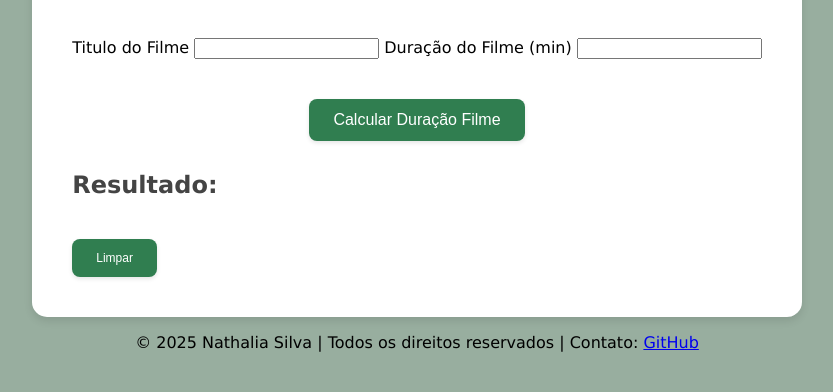
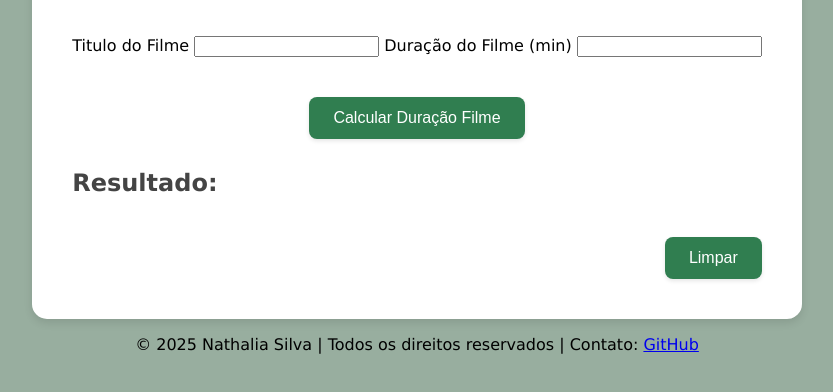
Before and after one commit to iiNATHALIASILVAii/exemplo, a plain HTML site: page index.html in a window 1280 px wide. Shown: the part 286-678 px from the top of the page, without its empty margins (223-1056 px from the left). Drawn offline with Linux system fonts and the light colour scheme.

Commit message:
ajuste otão limpar a direita

```diff
--- a/index.html
+++ b/index.html
@@ -26,7 +26,7 @@
 
         <!-- Botão para calcular o tempo de filme -->
         <div class="button-container">
-        <button onclick="calcularTempofilme()">Calcular Duração Filme</button>
+          <button onclick="calcularTempofilme()">Calcular Duração Filme</button>
         </div>
 
         <!-- Exibição do resultado -->
@@ -34,13 +34,17 @@
         <p id="resultadoTexto"></p>
 
         <!-- Botão pra limpar os campos -->
-        <button id="limpar">Limpar</button>
+        <div class="button-limpar">
+          <button id="limpar">Limpar</button>
+        </div>
       </div>
     </main>
     <footer class="footer-container">
       <p>
         &copy; 2025 Nathalia Silva | Todos os direitos reservados | Contato:
-        <a href="https://github.com/iiNATHALIASILVAii" target="_blank">GitHub</a>
+        <a href="https://github.com/iiNATHALIASILVAii" target="_blank"
+          >GitHub</a
+        >
       </p>
     </footer>
   </body>
--- a/styles.css
+++ b/styles.css
@@ -48,8 +48,10 @@ button:hover {
   background-color: #0c9648;
 }
 
-#limpar {
-  margin-left: auto;
+.button-limpar {
+  display: flex;
+  justify-content: flex-end;
+  margin-top: 20px;
   font-size: 12px;
 }
 
```
